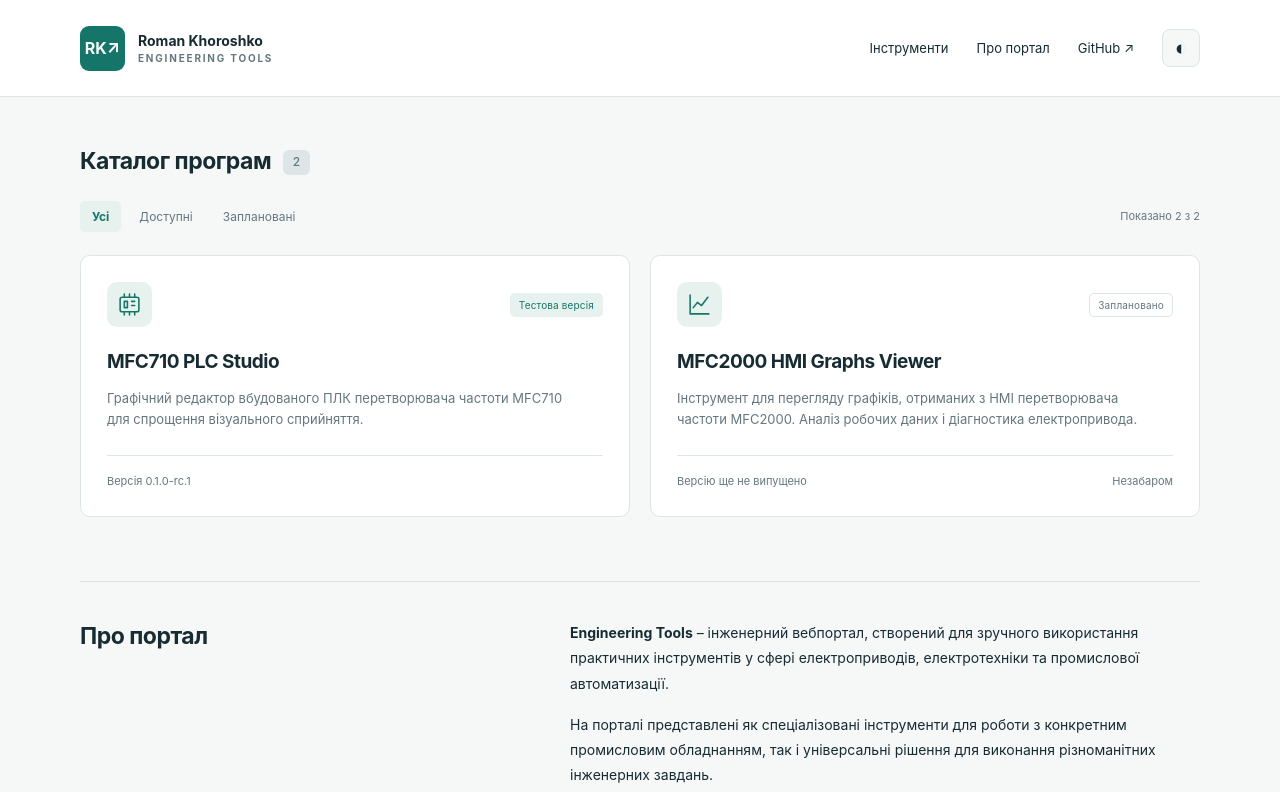
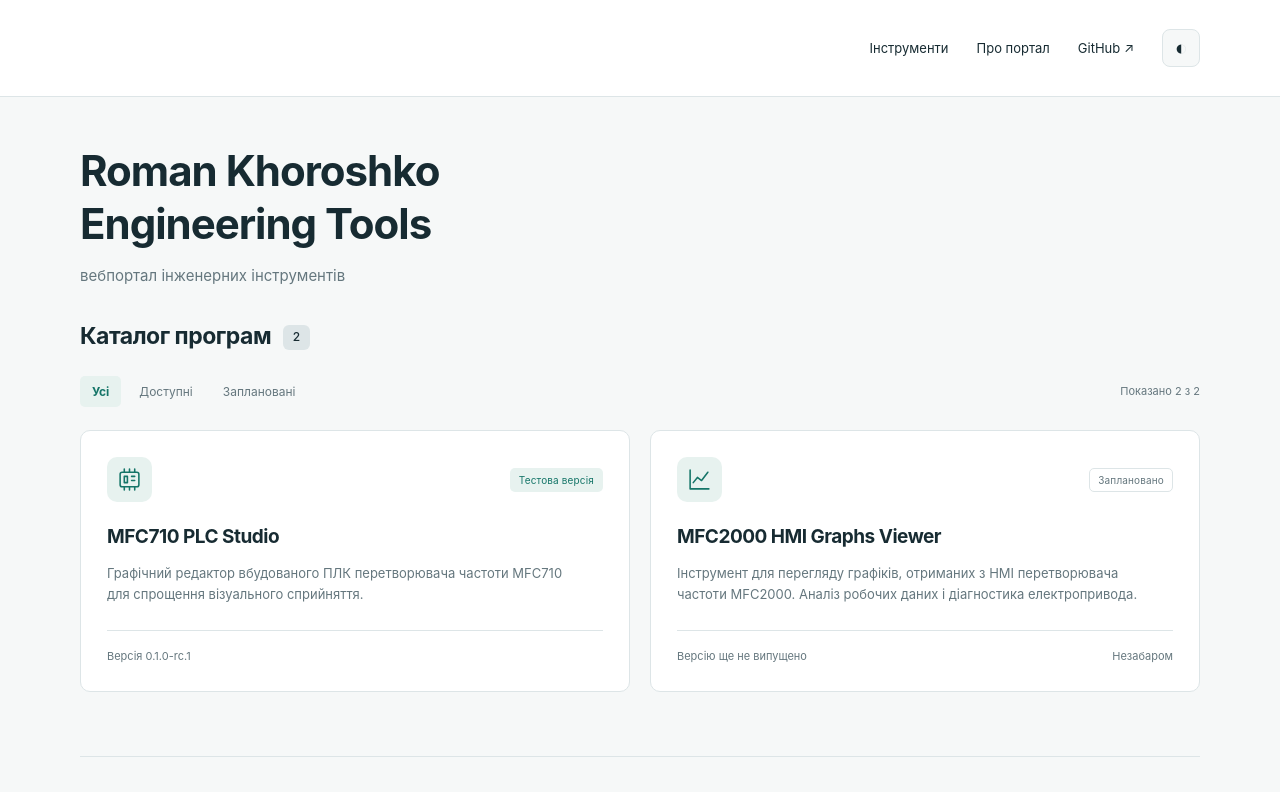
Before and after one commit to Roman-Khoroshko-tech/Roman-Khoroshko-tech.github.io, a website: page index.html in a window 1280 px wide. Shown: the top 792 px of the page. Drawn offline with Linux system fonts and the light colour scheme.

Commit message:
Restore main portal heading and remove top-row author logo

```diff
--- a/index.html
+++ b/index.html
@@ -12,13 +12,16 @@
 </head>
 <body>
 <a class="skip" href="#catalog">Перейти до каталогу</a>
-<header id="top" class="topbar"><div class="shell header-inner">
-  <a class="brand" href="./" aria-label="Engineering Tools – головна"><span class="monogram">RK<span>↗</span></span><span>Roman Khoroshko<small>ENGINEERING TOOLS</small></span></a>
+<header id="top" class="topbar"><div class="shell header-inner" style="justify-content:flex-end">
   <nav aria-label="Основна навігація"><a class="nav-link" href="#catalog">Інструменти</a><a class="nav-link" href="#about">Про портал</a><a class="github-link" href="https://github.com/Roman-Khoroshko-tech/Roman-Khoroshko-tech.github.io">GitHub ↗</a><button id="theme" class="theme" aria-label="Увімкнути темну тему" aria-pressed="false">◐</button></nav>
 </div></header>
 <main class="shell">
+  <section class="portal-heading" aria-labelledby="title">
+    <h1 id="title">Roman Khoroshko<br><span>Engineering Tools</span></h1>
+    <p>вебпортал інженерних інструментів</p>
+  </section>
   <section id="catalog" class="catalog" aria-labelledby="catalog-title">
-    <div class="section-heading"><h1 id="catalog-title">Каталог програм <span id="total" class="count" aria-label="Кількість програм">–</span></h1></div>
+    <div class="section-heading"><h2 id="catalog-title">Каталог програм <span id="total" class="count" aria-label="Кількість програм">–</span></h2></div>
     <div class="results-bar"><div id="filters" class="filters" role="group" aria-label="Статус інструмента"><button data-filter="all" aria-pressed="true">Усі</button><button data-filter="available" aria-pressed="false">Доступні</button><button data-filter="planned" aria-pressed="false">Заплановані</button></div><p id="result-count" role="status" aria-live="polite"></p></div>
     <p id="message" role="status">Завантаження каталогу…</p><button id="retry" class="secondary" hidden>Спробувати ще раз</button>
     <div id="tools" class="grid"></div>
```
